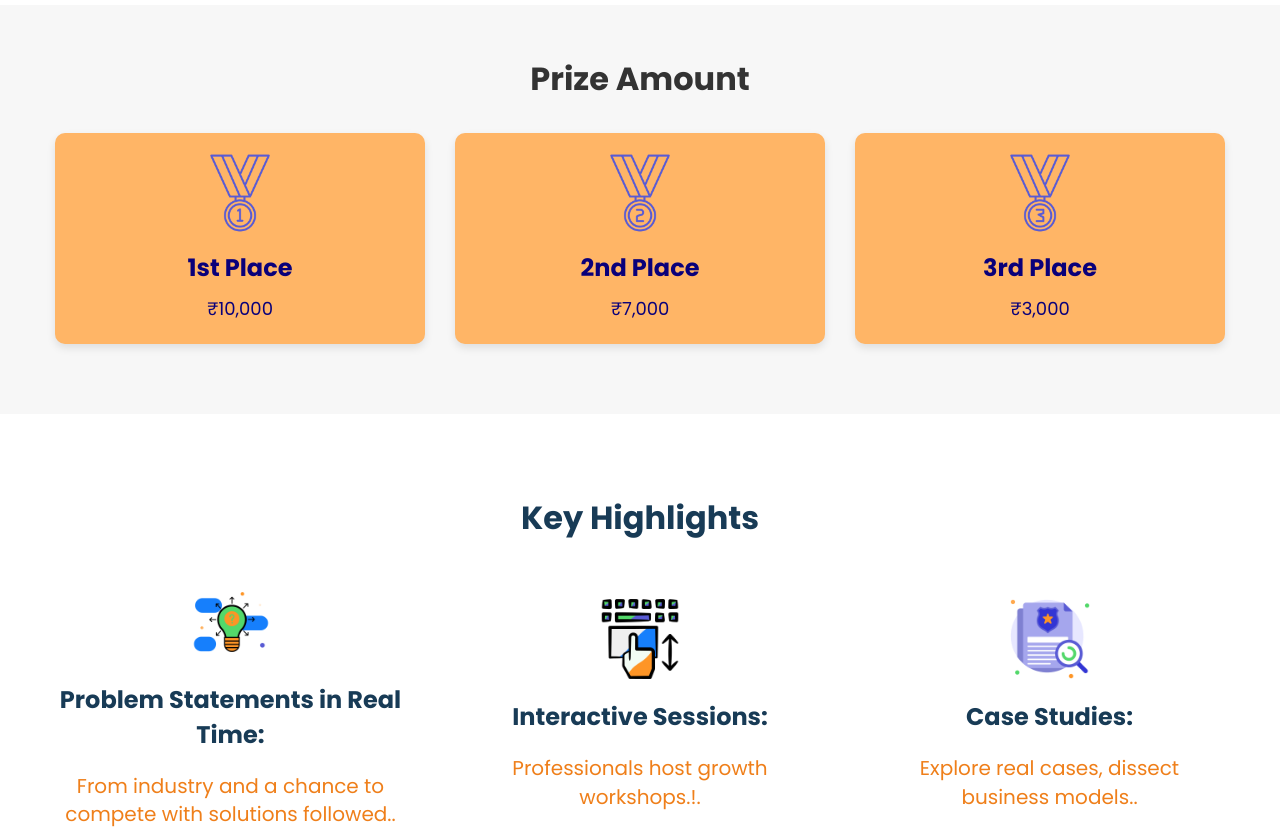
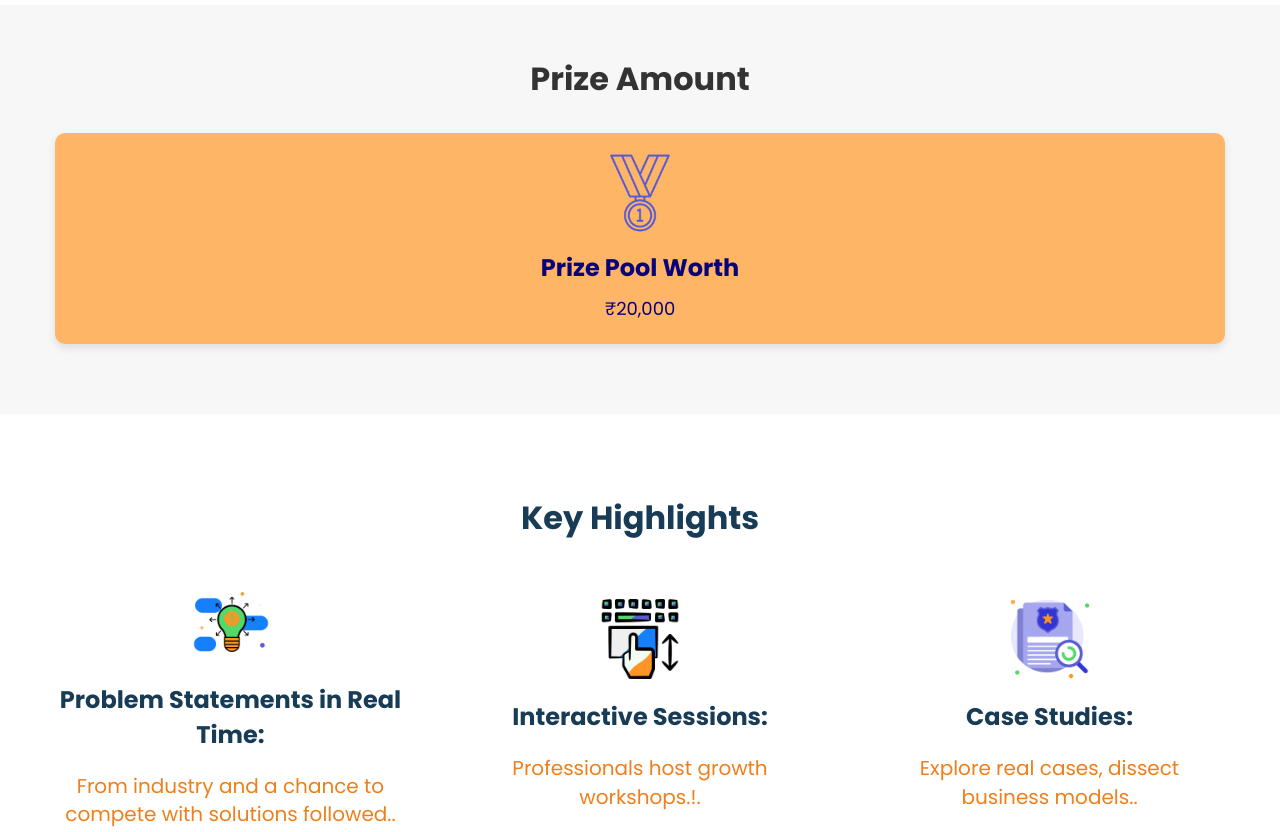
Before and after one commit to akshay642/b-plan, a plain HTML site: page index.html in a window 1280 px wide. Shown: the part 2180-3012 px from the top of the page. Drawn offline with Linux system fonts and the light colour scheme.

Commit message:
Update index.html

```diff
--- a/index.html
+++ b/index.html
@@ -125,20 +125,8 @@
           <div class="prize-grid">
             <div class="prize-item">
               <img src="first-place-medal.png" alt="1st Place" class="prize-icon">
-              <h3>1st Place</h3>
-              <p class="prize-amount">₹10,000</p>
-            </div>
-            <div class="prize-item">
-              <img src="second-place-medal (1).png" alt="2nd Place" class="prize-icon">
-              <h3>2nd Place</h3>
-              <p class="prize-amount">₹7,000</p>
-            </div>
-            <div class="prize-item">
-              <img src="third-place-medal.png" alt="3rd Place" class="prize-icon">
-              <h3>3rd Place</h3>
-              <p class="prize-amount">₹3,000</p>
-            </div>
-
+              <h3>Prize Pool Worth</h3>
+              <p class="prize-amount">₹20,000</p>
           </div>
         </div>
       </section>
```
